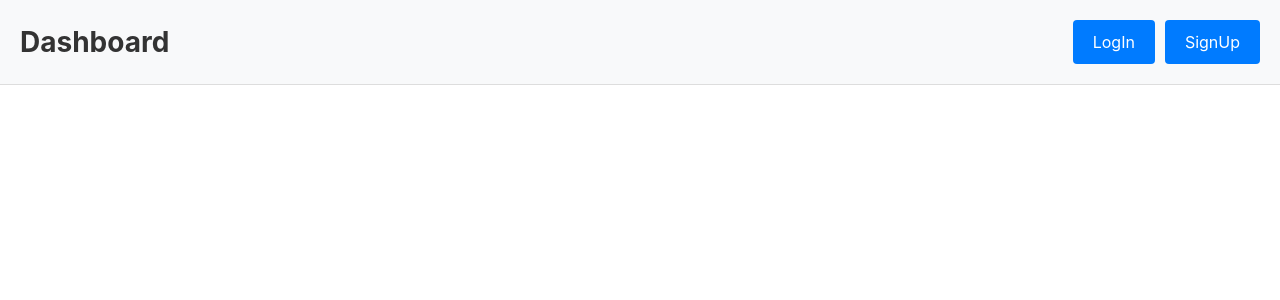
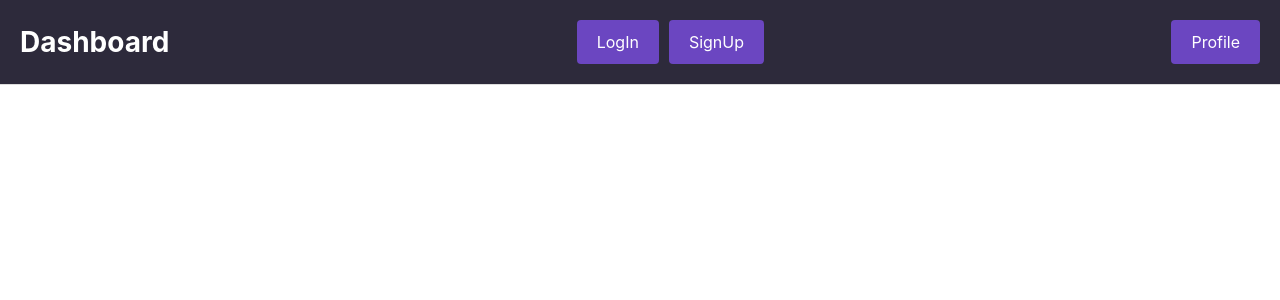
Before and after one commit to samujjalgit/BOOK-IMS, a React (Create React App) app in the folder b-ims/: page / in a window 1280 px wide. Shown: the top 300 px of the page. Built offline with nearby package versions, Linux system fonts and the light colour scheme.

Commit message:
Form changes - positive

```diff
--- a/b-ims/src/App.js
+++ b/b-ims/src/App.js
@@ -1,6 +1,7 @@
 import React, {useState} from "react";
 import { BrowserRouter as Router, Route, Routes } from "react-router-dom";
-import Dashboard from "./components/Dashboard";
+import Landing from "./components/Landing";
+import Dashboard from "./components/Dashboard copy";
 import Login from "./components/Login";
 import Register from "./components/Register";
 import BookList from "./components/BookList";
@@ -17,7 +18,7 @@ function App() {
   return (
   <Router>
     <Routes>
-      <Route path="/" element={<Dashboard />}/>
+      <Route path="/" element={<Landing />}/>
       <Route path="/login" element={<Login />} />
       <Route path="/register" element={<Register />} />
       <Route path="/books" element={<BookList />} />
@@ -29,6 +30,7 @@ function App() {
       <Route path="/settings" element={<Settings />} />
       <Route path="/help" element={<Help />} />
       <Route path="/dash" element={<Dashboard />}/>
+      <Route path="/landing" element={<Landing />}/>
       {/* <Route path="/modals/modal" element={<Modal/>}/> */}
     </Routes>
   </Router>
--- /dev/null
+++ b/b-ims/src/components/Dashboard copy.js
@@ -0,0 +1,23 @@
+import React from 'react';
+import './style/landing.css';
+import { useNavigate } from 'react-router-dom';
+function dashboard(){
+  const navigate = useNavigate();
+
+  const goToLanding = () => {
+    navigate("/landing");
+  }
+
+  return (
+
+    <div className="container">
+      <div className="row">
+        <div className="col-md-12">
+          <h1 className="text-center">Welcome to my website</h1>
+          <button id="btn" onClick={goToLanding}>Back to LogIn</button>
+        </div>
+      </div>
+    </div>
+  )
+}
+export default dashboard;
--- a/b-ims/src/components/Dashboard.js
+++ /dev/null
@@ -1,28 +0,0 @@
-import React from 'react';
-import { useNavigate } from 'react-router-dom';
-import './style/dashboard.css';
-
-
-
-function Dashboard() {
-  const navigate = useNavigate();
-
-  const goToLogIn = () => {
-    navigate('/login');
-  };
-
-  const goToSignUp = () => {
-    navigate('/register');
-  };
-
-  return (
-    <div className="dashboard-container">
-      <h1 className="dashboard-title">Dashboard</h1>
-      <div className="button-container">
-        <button id="btn" onClick={goToLogIn}>LogIn</button>
-        <button id="btn" onClick={goToSignUp}>SignUp</button>
-      </div>
-    </div>
-  );
-}
-export default Dashboard;
--- /dev/null
+++ b/b-ims/src/components/Landing.js
@@ -0,0 +1,36 @@
+import React from 'react';
+import { useNavigate } from 'react-router-dom';
+import './style/landing.css';
+
+
+
+function Landing() {
+  const navigate = useNavigate();
+
+  const goToLogIn = () => {
+    navigate('/login');
+  };
+
+  const goToSignUp = () => {
+    navigate('/register');
+  };
+
+  const goToProfile = () => {
+    navigate('/profile');
+  }
+
+  return (
+    <div className="landing-container">
+      <h1 className="landing-title">Dashboard</h1>
+      <div className="button-container">
+        <button id="btn" onClick={goToLogIn}>LogIn</button>
+        <button id="btn" onClick={goToSignUp}>SignUp</button>
+      </div>
+      <div className = "link-container">
+        <button id='btn' onClick={goToSignUp}>Profile</button>
+      </div>
+    </div>
+
+  );
+}
+export default Landing;
--- a/b-ims/src/components/Login.js
+++ b/b-ims/src/components/Login.js
@@ -13,10 +13,11 @@ function Login(){
     //    <StyledWrapper>
     <div className="auth-container">
       <div className="auth-box">
-        <div className="auth-left">
-          <button className="back-button">Back to website</button>
+        <div className="auth-left opacity-80">
+        <a href="/landing"><button className="back-button ml-0 " ><i className="fa-solid fa-arrow-left"></i> Back to website </button></a>
           <div className="auth-left-content">
-            <h2>Capturing Moments, Creating Memories</h2>
+            <h2>Hold the books, hold the stories.</h2>
+
           </div>
         </div>
         <div className="auth-right">
--- a/b-ims/src/components/Profile.js
+++ b/b-ims/src/components/Profile.js
@@ -0,0 +1,11 @@
+import React from "react";
+import './style/landing.css';
+
+function profile(){
+    return (
+        <div className="profile">
+            <h1>Profile</h1>
+        </div>
+    )
+}
+export default profile;
--- a/b-ims/src/components/Register.js
+++ b/b-ims/src/components/Register.js
@@ -18,9 +18,9 @@ function SignUp(){
     <div className="auth-container">
       <div className="auth-box">
         <div className="auth-left">
-          <button className="back-button">Back to website</button>
+        <a href="/landing"><button className="back-button ml-0 " ><i className="fa-solid fa-arrow-left"></i> Back to website </button></a>
           <div className="auth-left-content">
-            <h2>Capturing Moments, Creating Memories</h2>
+            <h2>Hold the books, Hold the stories.</h2>
           </div>
         </div>
         <div className="auth-right">
--- a/b-ims/src/components/style/dashboard.css
+++ /dev/null
@@ -1,37 +0,0 @@
-/* Dashboard.css */
-
-.dashboard-container {
-    display: flex;
-    justify-content: space-between;
-    align-items: center;
-    padding: 20px;
-    background-color: #f8f9fa; /* Light background color */
-    border-bottom: 1px solid #ddd; /* Optional border below */
-  }
-
-  .dashboard-title {
-    font-size: 28px;
-    font-weight: bold;
-    color: #333;
-    margin: 0;
-  }
-
-  .button-container {
-    display: flex;
-    gap: 10px;
-  }
-
-  #btn {
-    padding: 10px 20px;
-    font-size: 16px;
-    color: #fff;
-    background-color: #007bff;
-    border: none;
-    border-radius: 4px;
-    cursor: pointer;
-    transition: background-color 0.3s ease;
-  }
-
-  #btn:hover {
-    background-color: #0056b3; /* Darker shade on hover */
-  }
--- /dev/null
+++ b/b-ims/src/components/style/landing.css
@@ -0,0 +1,39 @@
+/* Dashboard.css */
+
+.landing-container {
+    display: flex;
+    justify-content: space-between;
+    align-items: center;
+    padding: 20px;
+    background-color: #2d2a3b; /* Light background color */
+    border-bottom: 1px solid #ddd; /* Optional border below */
+  }
+
+  .landing-title {
+    font-size: 28px;
+    font-weight: bold;
+    /* color: #333; */
+    color: white;
+    margin: 0;
+  }
+
+  .button-container {
+    display: flex;
+    gap: 10px;
+  }
+
+  #btn {
+    padding: 10px 20px;
+    font-size: 16px;
+    color: #fff;
+    /* background-color: #007bff; */
+    background-color: #6b46c1;
+    border: none;
+    border-radius: 4px;
+    cursor: pointer;
+    transition: background-color 0.3s ease;
+  }
+
+  #btn:hover {
+    background-color: #0056b3; /* Darker shade on hover */
+  }
--- a/b-ims/src/components/style/login.css
+++ b/b-ims/src/components/style/login.css
@@ -22,22 +22,26 @@
 
 .auth-left {
   flex: 1;
-  background-image: url('https://path/to/your/image.jpg');
+  background-image: url('/src/components/images/book-img.jpeg');
   background-size: cover;
   background-position: center;
   position: relative;
   padding: 20px;
+
 }
+
 
 .auth-left-content {
   position: absolute;
   bottom: 30px;
   color: #fff;
+  margin-left: 20px;
+  opacity: 100% ;
 }
 
 .auth-left-content h2 {
   font-size: 24px;
-  margin-bottom: 5px;
+  margin-top: 5px;
 }
 
 .auth-right {
```
Also changed, not shown: b-ims/src/components/images/book-img.jpeg (added), 1 other file (tests, documents, lock files or other folders).
